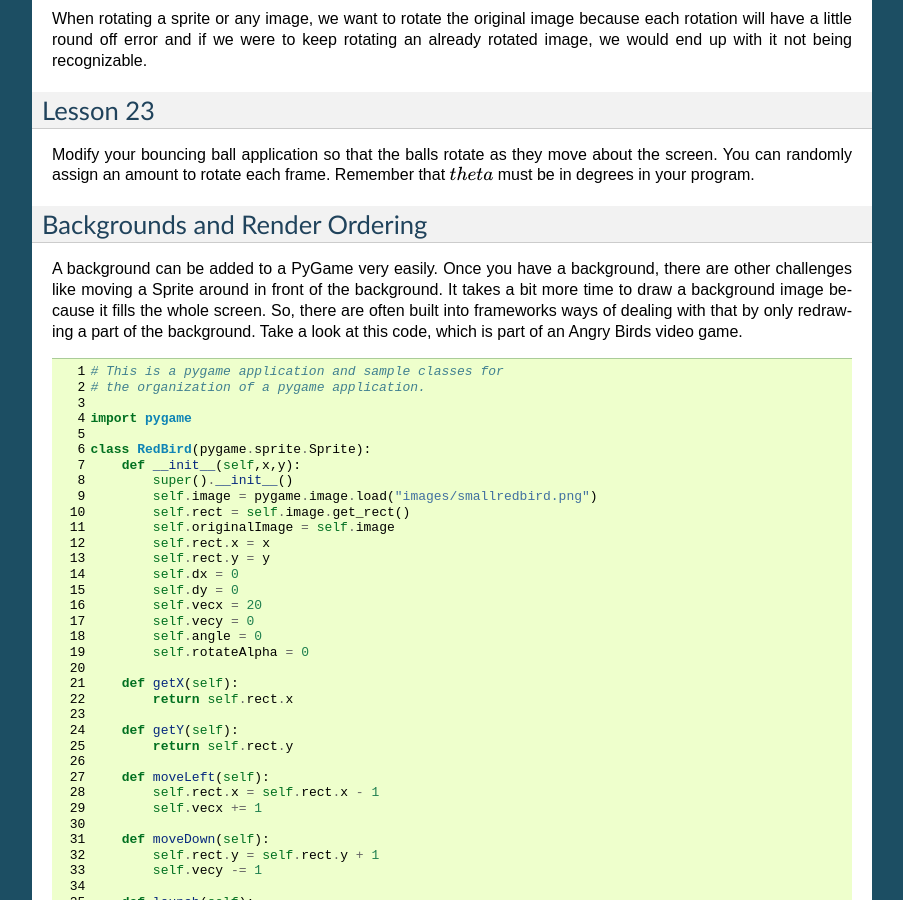
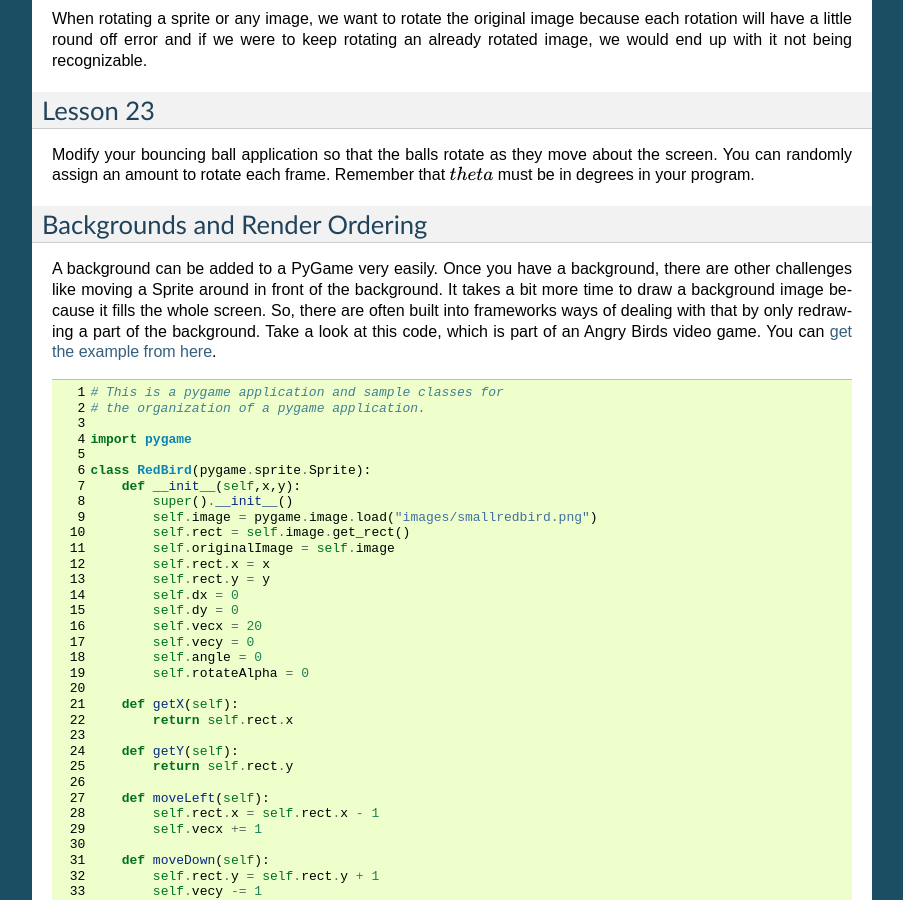
Before and after one commit to kentdlee/SCSI, a Sphinx documentation site: the page built from source/index.rst, in a window 1280 px wide and 900 px high, scrolled down 44301 px. Shown: the whole window, without its empty margins (198-1101 px from the left). Built offline with Sphinx 7.4.7, drawn with Linux system fonts in a browser that asks for light colours; formulas are drawn with MathJax 3.

Commit message:
latest changes

```diff
--- a/source/index.rst
+++ b/source/index.rst
@@ -2570,7 +2570,7 @@ Backgrounds and Render Ordering
 
 A background can be added to a PyGame very easily. Once you have a background, there are other challenges like moving a Sprite around in front of the
 background. It takes a bit more time to draw a background image because it fills the whole screen. So, there are often built into frameworks ways of dealing
-with that by only redrawing a part of the background. Take a look at this code, which is part of an Angry Birds video game.
+with that by only redrawing a part of the background. Take a look at this code, which is part of an Angry Birds video game. You can `get the example from here <_static/AngryBirdsExample.zip>`_.
 
 .. code-block:: python
     :linenos:
```
Also changed, not shown: 6 other files.
